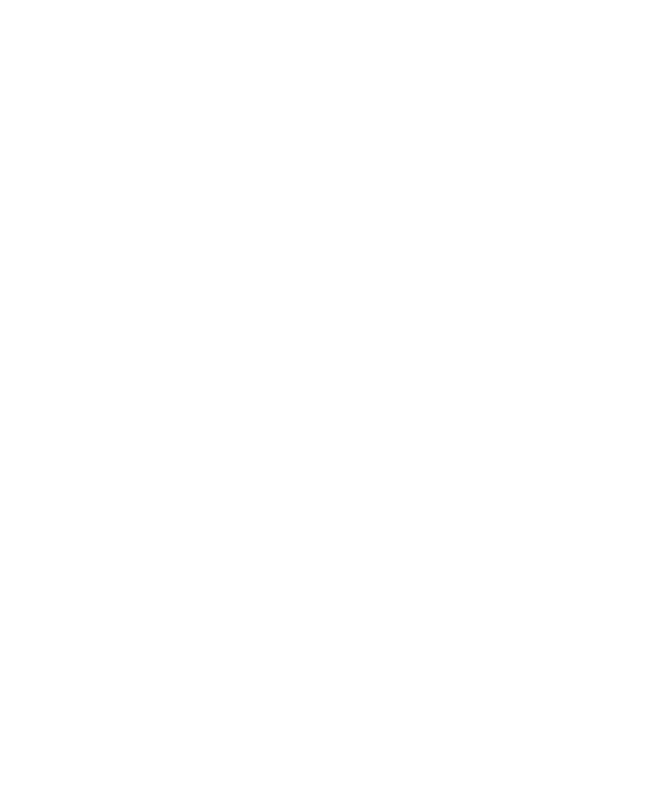
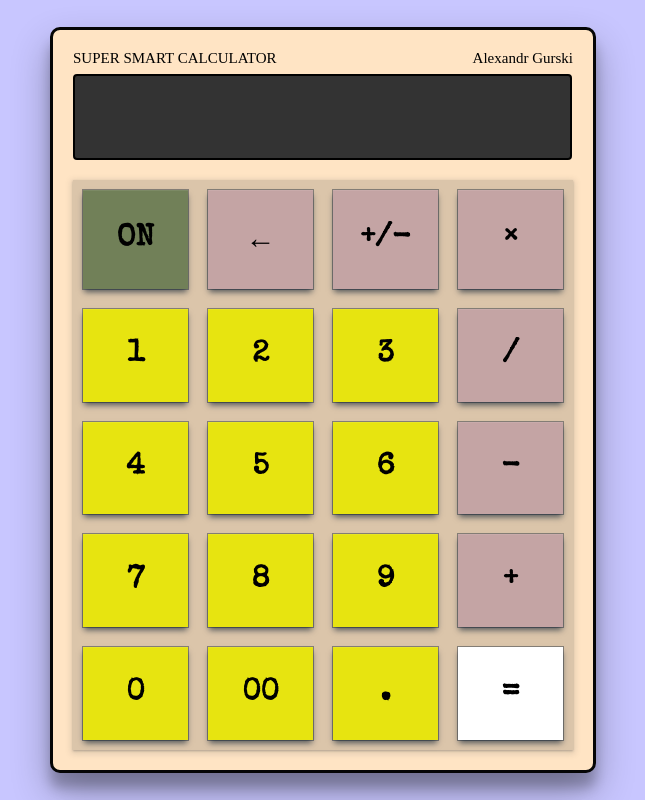
Before and after one commit to AlexGurski/smart-calculator, a React (Create React App) app: page / in a window 1280 px wide. Shown: the whole page, without its empty margins (317-962 px from the left). Built offline with nearby package versions, Linux system fonts and the light colour scheme.

Commit message:
cool design

```diff
--- /dev/null
+++ b/src/calculator.js
@@ -0,0 +1,59 @@
+import { useRef, useState } from 'react';
+import './style/css/calculator.css'
+
+const onCalc = (active) =>{
+  active.current.classList.toggle('input-on')
+}
+
+const reverseNumber = (num) =>{
+  let ind = Math.max.apply(null,[num.lastIndexOf('+'), num.lastIndexOf('-'), num.lastIndexOf('×'), num.lastIndexOf('/')])
+  let buf= ind>1?num.slice(ind+1):ind
+  let rez = ind>1?num.slice(0,ind+1):ind
+console.log(buf.length)
+console.log(rez)
+return buf>0?`${rez}-${buf}`:-num
+}
+
+const App = ()=> {
+  const ref = useRef();
+  const [calc,setCalc] = useState(false)
+  const [input,setInput] = useState("")
+
+  return (
+   <div className="calculator">
+    <div className='calculator_title'>
+      <span>SUPER SMART CALCULATOR</span>
+      <span>Alexandr Gurski</span>
+    </div>
+    <div className='calculator_input' ref={ref}>{input}</div>
+    <div className='calculator_keyboard'>
+      <span onClick={()=>
+        {onCalc(ref)
+         setCalc(!calc)
+         setInput('')
+        }} className='key-on'>ON</span>
+      <span onClick={()=>setInput(input.slice(0,-1))} >←</span>
+      <span onClick={()=>setInput(reverseNumber(input))}>+/-</span>
+      <span onClick={(e)=>calc?setInput(input+e.target.innerHTML):null}>×</span>
+      <span onClick={(e)=>calc?setInput(input+e.target.innerHTML):null} className='key-number'>1</span>
+      <span onClick={(e)=>calc?setInput(input+e.target.innerHTML):null} className='key-number'>2</span>
+      <span onClick={(e)=>calc?setInput(input+e.target.innerHTML):null} className='key-number' >3</span>
+      <span onClick={(e)=>calc?setInput(input+e.target.innerHTML):null}>/</span>
+      <span onClick={(e)=>calc?setInput(input+e.target.innerHTML):null} className='key-number' >4</span>
+      <span onClick={(e)=>calc?setInput(input+e.target.innerHTML):null} className='key-number' >5</span>
+      <span onClick={(e)=>calc?setInput(input+e.target.innerHTML):null} className='key-number' >6</span>
+      <span onClick={(e)=>calc?setInput(input+e.target.innerHTML):null}>-</span>
+      <span onClick={(e)=>calc?setInput(input+e.target.innerHTML):null} className='key-number' >7</span>
+      <span onClick={(e)=>calc?setInput(input+e.target.innerHTML):null} className='key-number' >8</span>
+      <span onClick={(e)=>calc?setInput(input+e.target.innerHTML):null} className='key-number' >9</span>
+      <span onClick={(e)=>calc?setInput(input+e.target.innerHTML):null}>+</span>
+      <span onClick={(e)=>calc?setInput(input+e.target.innerHTML):null} className='key-number' >0</span>
+      <span onClick={(e)=>calc?setInput(input+e.target.innerHTML):null} className='key-number' >00</span>
+      <span onClick={(e)=>calc?setInput(input+e.target.innerHTML):null} className='key-number' >.</span>
+      <span className='key-equal'>=</span>
+    </div>
+   </div>
+  );
+}
+
+export default App;
--- a/src/index.js
+++ b/src/index.js
@@ -1,11 +1,12 @@
 import React from 'react';
 import ReactDOM from 'react-dom/client';
-import App from './App';
+import './style/css/global.css'
+import Calculator from './calculator';
 
 
 const root = ReactDOM.createRoot(document.getElementById('root'));
 root.render(
   <React.StrictMode>
-    <App />
+    <Calculator />
   </React.StrictMode>
 );
--- a/src/style/css/calculator.css
+++ b/src/style/css/calculator.css
@@ -0,0 +1,100 @@
+.calculator {
+  width: 500px;
+  height: 700px;
+  border-radius: 1rem;
+  background-color: bisque;
+  border: 3px solid rgb(5, 5, 5);
+  -webkit-box-shadow: rgba(0, 0, 0, 0.3) 0px 19px 38px, rgba(0, 0, 0, 0.22) 0px 15px 12px;
+          box-shadow: rgba(0, 0, 0, 0.3) 0px 19px 38px, rgba(0, 0, 0, 0.22) 0px 15px 12px;
+  padding: 2rem;
+  display: -webkit-box;
+  display: -ms-flexbox;
+  display: flex;
+  -webkit-box-orient: vertical;
+  -webkit-box-direction: normal;
+      -ms-flex-direction: column;
+          flex-direction: column;
+}
+.calculator_title {
+  height: 3rem;
+  font-size: 1.5rem;
+  display: -webkit-box;
+  display: -ms-flexbox;
+  display: flex;
+  -webkit-box-pack: justify;
+      -ms-flex-pack: justify;
+          justify-content: space-between;
+}
+.calculator_input {
+  width: calc(100% - 1rem);
+  height: 10rem;
+  font-size: 7.1rem;
+  padding-left: 0.5rem;
+  border: 2px solid black;
+  border-radius: 0.4rem;
+  background-color: rgb(51, 51, 51);
+  display: -webkit-box;
+  display: -ms-flexbox;
+  display: flex;
+  -webkit-box-align: center;
+      -ms-flex-align: center;
+          align-items: center;
+  font-family: "input";
+  pointer-events: none;
+  cursor: default;
+  -webkit-transition: all 0.5s;
+  -o-transition: all 0.5s;
+  transition: all 0.5s;
+}
+.calculator_keyboard {
+  width: 100%;
+  margin-top: 2rem;
+  height: 100%;
+  display: grid;
+  grid-template-columns: 1fr 1fr 1fr 1fr;
+  background-color: rgb(219, 197, 170);
+  -webkit-box-shadow: rgba(60, 64, 67, 0.3) 0px 1px 2px 0px, rgba(60, 64, 67, 0.15) 0px 2px 6px 2px;
+          box-shadow: rgba(60, 64, 67, 0.3) 0px 1px 2px 0px, rgba(60, 64, 67, 0.15) 0px 2px 6px 2px;
+  font-family: "keyboard";
+}
+.calculator_keyboard .key-number {
+  background-color: rgb(231, 228, 16);
+}
+.calculator_keyboard .key-on {
+  background-color: rgba(2, 54, 2, 0.486);
+}
+.calculator_keyboard .key-equal {
+  background-color: white;
+}
+.calculator_keyboard span {
+  display: -webkit-box;
+  display: -ms-flexbox;
+  display: flex;
+  -webkit-box-pack: center;
+      -ms-flex-pack: center;
+          justify-content: center;
+  -webkit-box-align: center;
+      -ms-flex-align: center;
+          align-items: center;
+  margin: 1rem;
+  font-size: 3rem;
+  font-weight: 900;
+  background-color: rgb(196, 164, 164);
+  cursor: pointer;
+  -webkit-box-shadow: rgba(6, 24, 44, 0.4) 0px 0px 0px 1px, rgba(6, 24, 44, 0.65) 0px 4px 6px -1px, rgba(255, 255, 255, 0.08) 0px 1px 0px inset;
+          box-shadow: rgba(6, 24, 44, 0.4) 0px 0px 0px 1px, rgba(6, 24, 44, 0.65) 0px 4px 6px -1px, rgba(255, 255, 255, 0.08) 0px 1px 0px inset;
+  -webkit-transition: all 500ms ease;
+  -o-transition: all 500ms ease;
+  transition: all 500ms ease;
+}
+.calculator_keyboard span:hover {
+  -webkit-box-shadow: 0 0 0, rgba(6, 24, 44, 0.4) 0px 0px 0px 1px, rgba(50, 50, 93, 0.25) 0px 30px 60px -12px inset, rgba(0, 0, 0, 0.3) 0px 18px 36px -18px inset;
+          box-shadow: 0 0 0, rgba(6, 24, 44, 0.4) 0px 0px 0px 1px, rgba(50, 50, 93, 0.25) 0px 30px 60px -12px inset, rgba(0, 0, 0, 0.3) 0px 18px 36px -18px inset;
+}
+
+.input-on {
+  -webkit-transition: all 0.5s;
+  -o-transition: all 0.5s;
+  transition: all 0.5s;
+  background-color: grey;
+}
--- /dev/null
+++ b/src/style/css/global.css
@@ -0,0 +1,33 @@
+* {
+  padding: 0;
+  margin: 0;
+}
+
+@font-face {
+  font-family: "input";
+  src: url(../../assets/fonts/digital.ttf);
+}
+@font-face {
+  font-family: "keyboard";
+  src: url(../../assets/fonts/19635.ttf);
+}
+html {
+  font-size: 10px;
+}
+
+body {
+  max-width: 100vw;
+  min-width: 100vw;
+  min-height: 100vh;
+  max-height: 100vh;
+  background-color: #c8c6ff;
+  display: -webkit-box;
+  display: -ms-flexbox;
+  display: flex;
+  -webkit-box-pack: center;
+      -ms-flex-pack: center;
+          justify-content: center;
+  -webkit-box-align: center;
+      -ms-flex-align: center;
+          align-items: center;
+}
--- a/src/style/scss/calculator.scss
+++ b/src/style/scss/calculator.scss
@@ -0,0 +1,83 @@
+
+.calculator{
+    width: 500px;
+    height: 700px;
+    border-radius: 1rem;
+    background-color: bisque;
+    border:3px solid rgb(5, 5, 5);
+    box-shadow: rgba(0, 0, 0, 0.3) 0px 19px 38px, rgba(0, 0, 0, 0.22) 0px 15px 12px;
+    padding: 2rem;
+    display: flex;
+    flex-direction: column;
+    &_title{
+        height: 3rem;
+        font-size: 1.5rem;
+        display: flex;
+        justify-content: space-between;
+    }
+
+    &_input{
+        width: calc(100% - 1rem);
+        height: 10rem;
+        font-size: 7.1rem;
+        padding-left: 0.5rem;
+        border: 2px solid black;
+        border-radius: 0.4rem;
+        background-color: rgb(51, 51, 51);
+        display: flex;
+        align-items:center ;
+        font-family: 'input';
+        pointer-events: none;
+        cursor: default;
+        transition: all 0.5s;
+    }
+    &_keyboard{
+        width: 100%;
+        margin-top: 2rem;
+        height: 100%    ;
+        display: grid;
+        grid-template-columns: 1fr 1fr 1fr 1fr;
+        background-color: rgb(219, 197, 170);
+        box-shadow: rgba(60, 64, 67, 0.3) 0px 1px 2px 0px, rgba(60, 64, 67, 0.15) 0px 2px 6px 2px;
+        font-family: 'keyboard';
+        .key-number{
+            background-color: rgb(231, 228, 16);
+        }
+        .key-on{
+            background-color: rgba(2, 54, 2, 0.486);
+        }
+        .key-equal{
+            background-color: white;
+        }
+        span{
+            display: flex;
+            justify-content: center;
+            align-items: center;
+            margin: 1rem;
+            font-size: 3rem;
+            font-weight: 900;
+            background-color: rgb(196, 164, 164);
+            cursor: pointer;
+            box-shadow: rgba(6, 24, 44, 0.4) 0px 0px 0px 1px,
+                        rgba(6, 24, 44, 0.65) 0px 4px 6px -1px,
+                        rgba(255, 255, 255, 0.08) 0px 1px 0px inset;
+
+            -webkit-transition: all 500ms ease;
+            -moz-transition: all 500ms ease;
+            -ms-transition: all 500ms ease;
+            -o-transition: all 500ms ease;
+            transition: all 500ms ease;
+            &:hover{
+                box-shadow: 0 0 0,
+                          rgba(6, 24, 44, 0.4) 0px 0px 0px 1px,
+                          rgba(50, 50, 93, 0.25) 0px 30px 60px -12px inset,
+                          rgba(0, 0, 0, 0.3) 0px 18px 36px -18px inset;
+
+            }
+        }
+    }
+}
+.input-on{
+    transition: all 0.5s;
+    background-color: grey;
+}
--- /dev/null
+++ b/src/style/scss/global.scss
@@ -0,0 +1,21 @@
+*{
+    padding: 0;
+    margin: 0;
+}
+@font-face {
+	font-family: 'input';
+	src: url(../../assets/fonts/digital.ttf);
+}
+html{
+    font-size: 10px;
+}
+body{
+    max-width: 100vw;
+    min-width: 100vw;
+    min-height: 100vh;
+    max-height: 100vh;
+    background-color: #c8c6ff;
+    display:flex ;
+    justify-content: center;
+    align-items: center;
+}
```
Also changed, not shown: src/App.js (deleted, +0 -9 lines), src/assets/fonts/19635.ttf (added), src/assets/fonts/digital.ttf (added).
